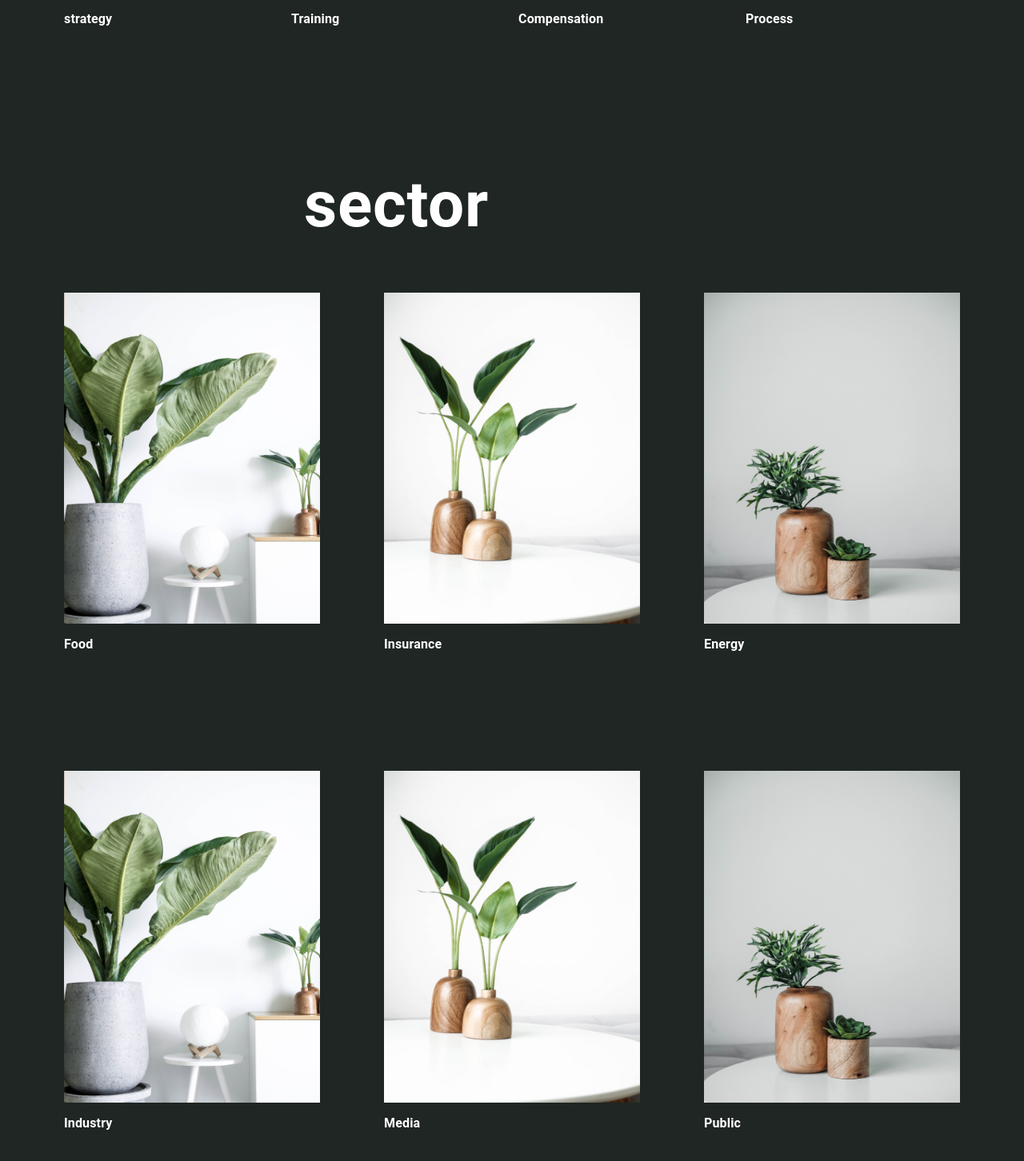
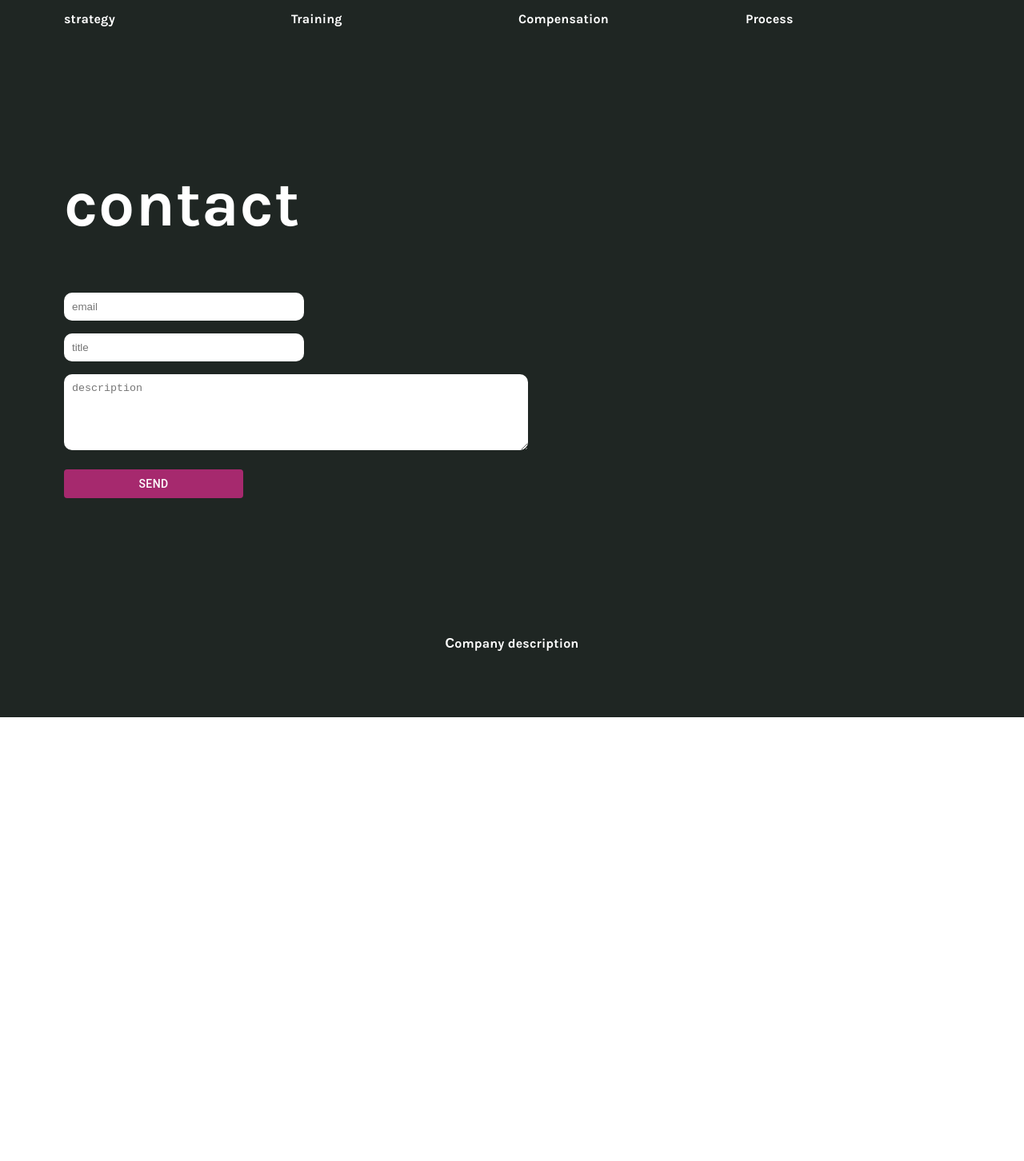
Before and after one commit to UmnikOne/flor, a React (Create React App) app: page / in a window 1280 px wide. Shown: the part 1294-2746 px from the top of the page at 80% size. After the commit the page ends 2191 px from the top, so only its background shows below. Built offline with nearby package versions, Linux system fonts and the light colour scheme; the HTML template or start-up script is replaced by a standard one.

Commit message:
fonts, form, color

```diff
--- a/public/index.html
+++ b/public/index.html
@@ -1,14 +1,12 @@
 <!DOCTYPE html>
 <html lang="en">
+
 <head>
   <meta charset="utf-8" />
   <link rel="icon" href="%PUBLIC_URL%/favicon.ico" />
   <meta name="viewport" content="width=device-width, initial-scale=1" />
   <meta name="theme-color" content="#000000" />
-    <meta
-      name="description"
-      content="Web site created using create-react-app"
-    />
+  <meta name="description" content="Web site created using create-react-app" />
   <link rel="apple-touch-icon" href="%PUBLIC_URL%/logo192.png" />
   <!--
       manifest.json provides metadata used when your web app is installed on a
@@ -24,8 +22,12 @@
       work correctly both with client-side routing and a non-root public URL.
       Learn how to configure a non-root public URL by running `npm run build`.
     -->
+  <link rel="preconnect" href="https://fonts.googleapis.com">
+  <link rel="preconnect" href="https://fonts.gstatic.com" crossorigin>
+  <link href="https://fonts.googleapis.com/css2?family=Karla:wght@400;700&display=swap" rel="stylesheet">
   <title>React App</title>
 </head>
+
 <body>
   <noscript>You need to enable JavaScript to run this app.</noscript>
   <div id="root"></div>
@@ -40,4 +42,5 @@
       To create a production bundle, use `npm run build` or `yarn build`.
     -->
 </body>
+
 </html>
--- a/src/App.css
+++ b/src/App.css
@@ -1,38 +1,12 @@
-.App {
-  text-align: center;
+.app {
+  font-family: 'Karla', sans-serif !important;
 }
-
-.App-logo {
-  height: 40vmin;
-  pointer-events: none;
+.inputForm{
+  border: none;
+  padding: 10px;
+  border-radius: 10px;
+  width: 100%;
 }
-
-@media (prefers-reduced-motion: no-preference) {
-  .App-logo {
-    animation: App-logo-spin infinite 20s linear;
-  }
+.inputForm:focus-visible{
+  outline: none !important;
 }
-
-.App-header {
-  background-color: #282c34;
-  min-height: 100vh;
-  display: flex;
-  flex-direction: column;
-  align-items: center;
-  justify-content: center;
-  font-size: calc(10px + 2vmin);
-  color: white;
-}
-
-.App-link {
-  color: #61dafb;
-}
-
-@keyframes App-logo-spin {
-  from {
-    transform: rotate(0deg);
-  }
-  to {
-    transform: rotate(360deg);
-  }
-}
--- a/src/App.js
+++ b/src/App.js
@@ -4,7 +4,7 @@ import HomePage from './components/homePage';
 function App() {
 
   return (
-    <div>
+    <div className='app'>
       <HomePage />
     </div>
   );
--- a/src/components/contactSection/index.js
+++ b/src/components/contactSection/index.js
@@ -1,5 +1,5 @@
 import React from 'react'
-import { Box, Grid, Typography } from '@mui/material';
+import { Box, Grid, Typography, TextField, Button } from '@mui/material';
 import { useTranslation } from 'react-i18next';
 import img5 from '../assets/images/img5.jpg'
 import img6 from '../assets/images/img6.jpg'
@@ -7,35 +7,62 @@ import img7 from '../assets/images/img7.jpg'
 
 const ContactSection = () => {
     const { t, i18n } = useTranslation();
+    const [email, setEmail] = React.useState('')
+    const [title, setTitle] = React.useState('')
+    const [description, setDescription] = React.useState('')
+    const [err, setErr] = React.useState(false)
+    const re = /[a-z0-9!#$%&'*+/=?^_`{|}~-]+(?:\.[a-z0-9!#$%&'*+/=?^_`{|}~-]+)*@(?:[a-z0-9](?:[a-z0-9-]*[a-z0-9])?\.)+[a-z0-9](?:[a-z0-9-]*[a-z0-9])?/;
+    const handleSubmit = () => {
+        if(!re.test(String(email).toLowerCase())){
+            setErr(true)
+        }else{
+            setErr(false)
+        }
+        console.log(111111111)
+    }
     return (
         <Box id="contact" sx={{ background: '#1f2623', color: '#fff', padding: { xs: '50px', md: '80px' } }}>
-            <Typography sx={{ fontSize: { xs: '40px', md: '80px' }, fontWeight: '700', mb: '50px', ml: { xs: '0px', md: '300px' } }}>{t('sector')}</Typography>
-            <Grid container spacing={10}>
+            <Typography className="app" sx={{ fontSize: { xs: '40px', md: '80px' }, fontWeight: '700', mb: '50px' }}>{t('contact')}</Typography>
+            {/* <Grid container spacing={10}>
                 <Grid item xs={12} md={4}>
                     <img width="100%" height="80%" src={img5} />
-                    <Typography sx={{ fontWeight: '700', mt: '10px' }}>{t('Food')}</Typography>
+                    <Typography className="app" sx={{ fontWeight: '700', mt: '10px' }}>{t('Food')}</Typography>
                 </Grid>
                 <Grid item xs={12} md={4}>
                     <img width="100%" height="80%" src={img6} />
-                    <Typography sx={{ fontWeight: '700', mt: '10px' }}>{t('Insurance')}</Typography>
+                    <Typography className="app" sx={{ fontWeight: '700', mt: '10px' }}>{t('Insurance')}</Typography>
                 </Grid>
                 <Grid item xs={12} md={4}>
                     <img width="100%" height="80%" src={img7} />
-                    <Typography sx={{ fontWeight: '700', mt: '10px' }}>{t('Energy')}</Typography>
+                    <Typography className="app" sx={{ fontWeight: '700', mt: '10px' }}>{t('Energy')}</Typography>
                 </Grid>
                 <Grid item xs={12} md={4}>
                     <img width="100%" height="80%" src={img5} />
-                    <Typography sx={{ fontWeight: '700', mt: '10px' }}>{t('Industry')}</Typography>
+                    <Typography className="app" sx={{ fontWeight: '700', mt: '10px' }}>{t('Industry')}</Typography>
                 </Grid>
                 <Grid item xs={12} md={4}>
                     <img width="100%" height="80%" src={img6} />
-                    <Typography sx={{ fontWeight: '700', mt: '10px' }}>{t('Media')}</Typography>
+                    <Typography className="app" sx={{ fontWeight: '700', mt: '10px' }}>{t('Media')}</Typography>
                 </Grid>
                 <Grid item xs={12} md={4}>
                     <img width="100%" height="80%" src={img7} />
-                    <Typography sx={{ fontWeight: '700', mt: '10px' }}>{t('Public')}</Typography>
+                    <Typography className="app" sx={{ fontWeight: '700', mt: '10px' }}>{t('Public')}</Typography>
                 </Grid>
-            </Grid>
+            </Grid> */}
+
+            <Box sx={{ width: { xs: '93%', md: '25%' } }}>
+                <input value={email} onChange={e => setEmail(e.target.value)} className="inputForm" type="text" name="email" placeholder={t('email')} />
+            </Box>
+            { err &&
+                <Typography className="app" sx={{ fontWeight: '700', mt: '10px', color: '#a6296e' }}>{t('email')}</Typography>
+            }
+            <Box mt={2} sx={{ width: { xs: '93%', md: '25%' } }}>
+                <input value={title} onChange={e => setTitle(e.target.value)} className="inputForm" type="text" name="email" placeholder={t('title')} />
+            </Box>
+            <Box mt={2} sx={{ width: { xs: '93%', md: '50%' } }}>
+                <textarea value={description} onChange={e => setDescription(e.target.value)} rows='5' className="inputForm" type="text" name="email" placeholder={t('description')}></textarea>
+            </Box>
+            <Button sx={{background: '#a6296e', color: '#fff', width: {xs: '100%', md: '20%'}, mt: '20px'}} onClick={handleSubmit}>{t('Send')}</Button>
         </Box>
     )
 }
--- /dev/null
+++ b/src/components/footer/index.js
@@ -0,0 +1,14 @@
+import React from 'react'
+import { Box, Grid, Typography } from '@mui/material';
+import { useTranslation } from 'react-i18next';
+
+const Footer = () => {
+    const { t, i18n } = useTranslation();
+    return (
+        <Box id="service" sx={{ background: '#1f2623', color: '#fff', padding: { xs: '50px', md: '80px' }, textAlign: 'center' }}>
+            <Typography className="app" sx={{ fontWeight: '700', mt: '10px' }}>Сompany description</Typography>
+        </Box>
+    )
+}
+
+export default Footer
--- a/src/components/homePage/index.js
+++ b/src/components/homePage/index.js
@@ -5,6 +5,7 @@ import Header from '../header';
 import HomeSection from '../homeSection';
 import ServiceSection from '../serviceSection';
 import ContactSection from '../contactSection';
+import Footer from '../footer';
 const HomePage = () => {
     const { t, i18n } = useTranslation();
     const changeLang = (e) => {
@@ -16,6 +17,7 @@ const HomePage = () => {
             <HomeSection />
             <ServiceSection />
             <ContactSection />
+            <Footer />
         </Box>
     )
 }
--- a/src/components/homeSection/index.js
+++ b/src/components/homeSection/index.js
@@ -8,9 +8,9 @@ const HomeSection = () => {
     return (
         <Grid id="home" container sx={{ background: '#1f2623', color: '#fff', padding: '50px', pt: '100px' }}>
             <Grid item xs={12} md={7} sx={{ mr: { xs: '0px', md: '50px' }, mt: { xs: '20px', md: '50px' } }}>
-                <Typography sx={{ fontSize: { xs: '40px', md: '80px' }, fontWeight: '700', mb: '50px' }}>{t('headerHomeSection')}</Typography>
-                <Typography sx={{ fontWeight: '700', mb: '20px' }}>{t('descriptionHomeSection')}</Typography>
-                <Typography sx={{ fontWeight: '700' }}>{t('descriptionHomeSection2')}</Typography>
+                <Typography className="app" sx={{ fontSize: { xs: '40px', md: '80px' }, fontWeight: '700', mb: '50px' }}>{t('home')}</Typography>
+                <Typography className="app" sx={{ fontWeight: '700', mb: '20px' }}>{t('descriptionHomeSection')}</Typography>
+                <Typography className="app" sx={{ fontWeight: '700' }}>{t('descriptionHomeSection2')}</Typography>
             </Grid>
             <Grid item xs={12} md={4} sx={{mt:{xs: '20px', md: '0px'}}}>
                 <img width="100%" src={imgHomeSection} />
--- a/src/components/serviceSection/index.js
+++ b/src/components/serviceSection/index.js
@@ -8,23 +8,23 @@ const ServiceSection = () => {
     const { t, i18n } = useTranslation();
     return (
         <Box id="service" sx={{ background: '#1f2623', color: '#fff', padding: { xs: '50px', md: '80px' }, pt:{xs: '50px', md: '150px'} }}>
-            <Typography sx={{ fontSize: { xs: '40px', md: '80px' }, fontWeight: '700', mb: '50px', ml: { xs: '0px', md: '300px' } }}>{t('services')}</Typography>
+            <Typography className="app" sx={{ fontSize: { xs: '40px', md: '80px' }, fontWeight: '700', mb: '50px' }}>{t('services')}</Typography>
             <Grid container spacing={2}>
                 <Grid item xs={12} md={3}>
                     <img width="100%" src={img1} />
-                    <Typography sx={{ fontWeight: '700', mt: '10px' }}>{t('strategy')}</Typography>
+                    <Typography className="app" sx={{ fontWeight: '700', mt: '10px' }}>{t('strategy')}</Typography>
                 </Grid>
                 <Grid item xs={12} md={3}>
                     <img width="100%" src={img2} />
-                    <Typography sx={{ fontWeight: '700', mt: '10px' }}>{t('Training')}</Typography>
+                    <Typography className="app" sx={{ fontWeight: '700', mt: '10px' }}>{t('Training')}</Typography>
                 </Grid>
                 <Grid item xs={12} md={3}>
                     <img width="100%" src={img2} />
-                    <Typography sx={{ fontWeight: '700', mt: '10px' }}>{t('Compensation')}</Typography>
+                    <Typography className="app" sx={{ fontWeight: '700', mt: '10px' }}>{t('Compensation')}</Typography>
                 </Grid>
                 <Grid item xs={12} md={3}>
                     <img width="100%" src={img1} />
-                    <Typography sx={{ fontWeight: '700', mt: '10px' }}>{t('Process')}</Typography>
+                    <Typography className="app" sx={{ fontWeight: '700', mt: '10px' }}>{t('Process')}</Typography>
                 </Grid>
             </Grid>
         </Box>
--- a/src/locale/en/common.js
+++ b/src/locale/en/common.js
@@ -16,5 +16,10 @@ const translationEn = {
     Industry: 'Industry',
     Media: 'Media / Technologies / Telecommunications',
     Public: 'Public',
+    email: 'Enter email',
+    title: 'Enter title',
+    description: 'Enter description',
+    email: 'Please enter a valid email',
+    Send: 'Send',
 }
 export default translationEn
```
Also changed, not shown: src/components/header/index.js (+8 -11 lines), src/locale/fr/common.js (+6 -1 lines). Lines whose indentation alone changed are shown as unchanged.
